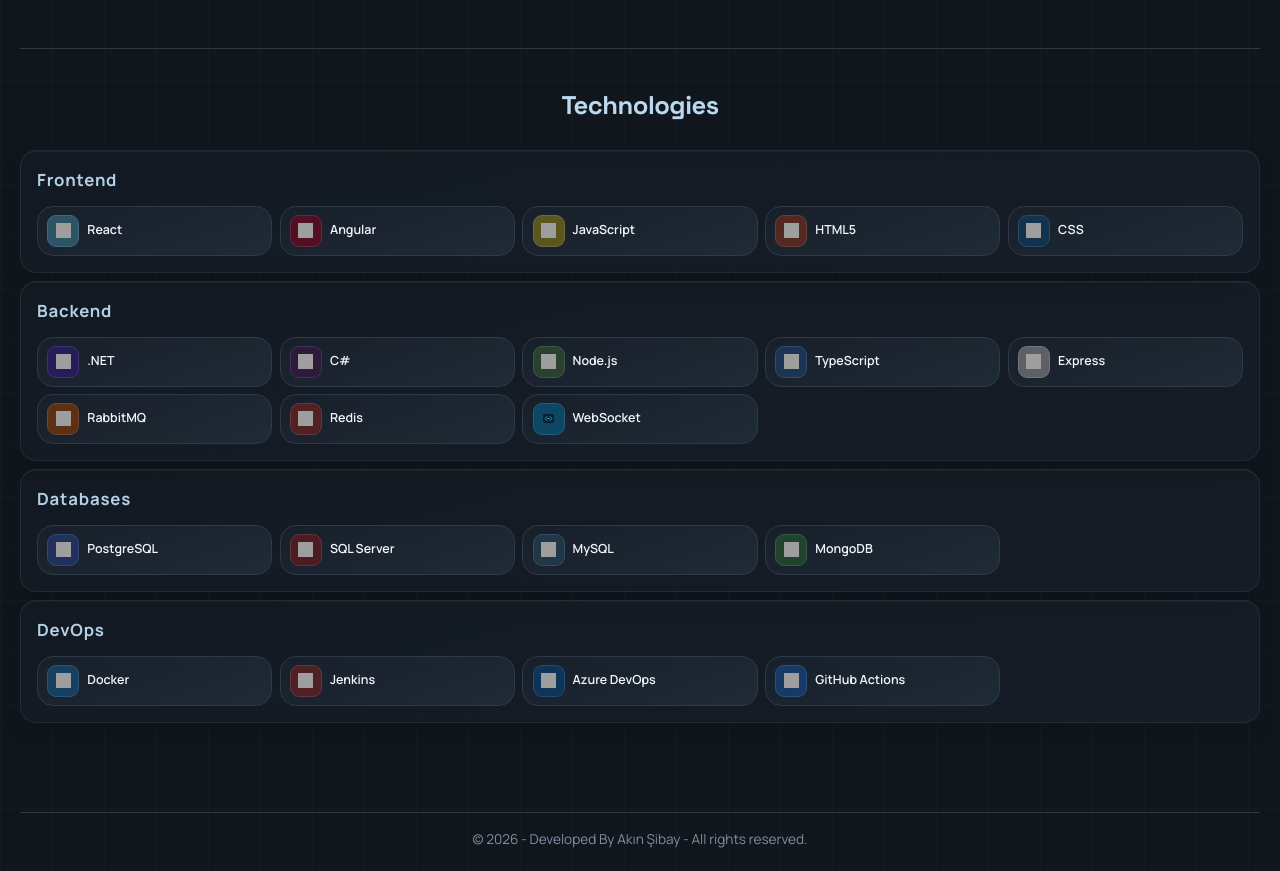
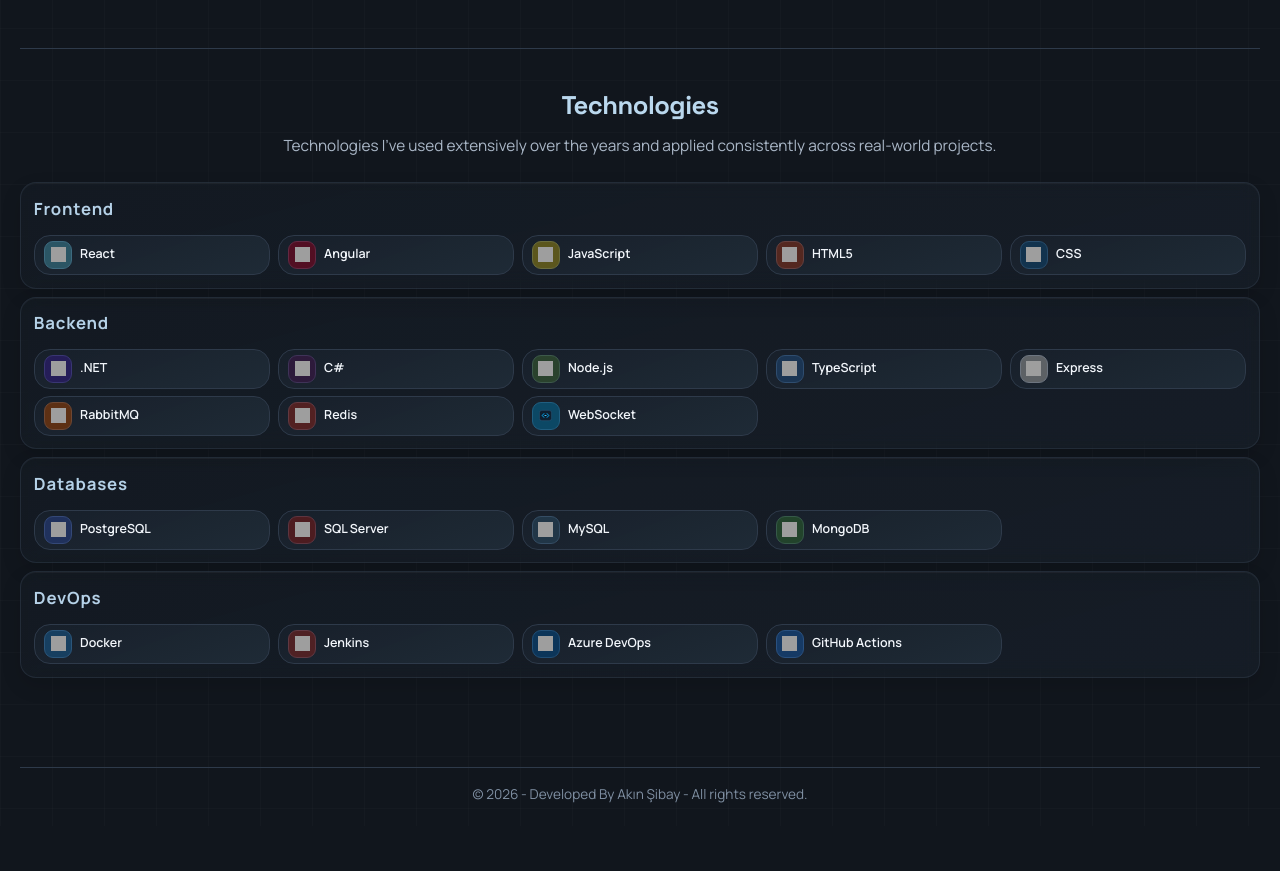
Before and after one commit to akinsibay/portfolio, an Angular app: page / in a window 1280 px wide. Shown: the part 2000-2871 px from the top of the page. After the commit the page ends 2826 px from the top, so only its background shows below. Built offline with nearby package versions, Linux system fonts and the light colour scheme; grey boxes are pictures that could not be loaded.

Commit message:
Refine technologies section layout and summary copy

```diff
--- a/src/app/sections/expertise-section/expertise-section.component.html
+++ b/src/app/sections/expertise-section/expertise-section.component.html
@@ -2,6 +2,9 @@
   <h2 id="expertise-title" class="section-heading">
     Technologies
   </h2>
+  <p class="section-description">
+    Technologies I’ve used extensively over the years and applied consistently across real-world projects.
+  </p>
 
   <div class="category-list">
     @for (group of groupedCards(); track group.title) {
--- a/src/app/sections/expertise-section/expertise-section.component.scss
+++ b/src/app/sections/expertise-section/expertise-section.component.scss
@@ -15,6 +15,15 @@
   color: color-mix(in srgb, var(--accent) 18%, var(--text-0));
 }
 
+.section-description {
+  margin: 0.5rem auto 0.3rem;
+  max-width: 96ch;
+  text-align: center;
+  color: var(--text-2);
+  font-size: clamp(0.95rem, 1.2vw, 1.02rem);
+  line-height: 1.6;
+}
+
 .category-list {
   margin-top: 1.5rem;
   display: grid;
@@ -22,10 +31,9 @@
 }
 
 .category-block {
-  cursor: pointer;
   border: 1px solid color-mix(in srgb, var(--border-strong) 34%, transparent);
   border-radius: 1rem;
-  padding: 1rem;
+  padding: 0.8rem;
   background: linear-gradient(
     165deg,
     color-mix(in srgb, var(--surface-1) 38%, transparent),
@@ -39,7 +47,7 @@
 }
 
 .category-title {
-  margin: 0 0 0.8rem;
+  margin: 0rem 0rem 0.8rem;
   text-align: left;
   font-size: 1.05rem;
   letter-spacing: 0.05em;
@@ -53,10 +61,11 @@
 }
 
 .tech-card {
+  cursor: pointer;
   --tech-accent: var(--accent);
   border: 1px solid var(--border-soft);
   border-radius: 1rem;
-  padding: 0.5rem 0.58rem;
+  padding: 0.3rem 0.58rem;
   background: linear-gradient(
     160deg,
     color-mix(in srgb, var(--surface-1) 95%, transparent),
@@ -82,8 +91,8 @@
 }
 
 .icon-wrap {
-  width: 32px;
-  height: 32px;
+  width: 28px;
+  height: 28px;
   border-radius: 9px;
   display: grid;
   place-items: center;
```
